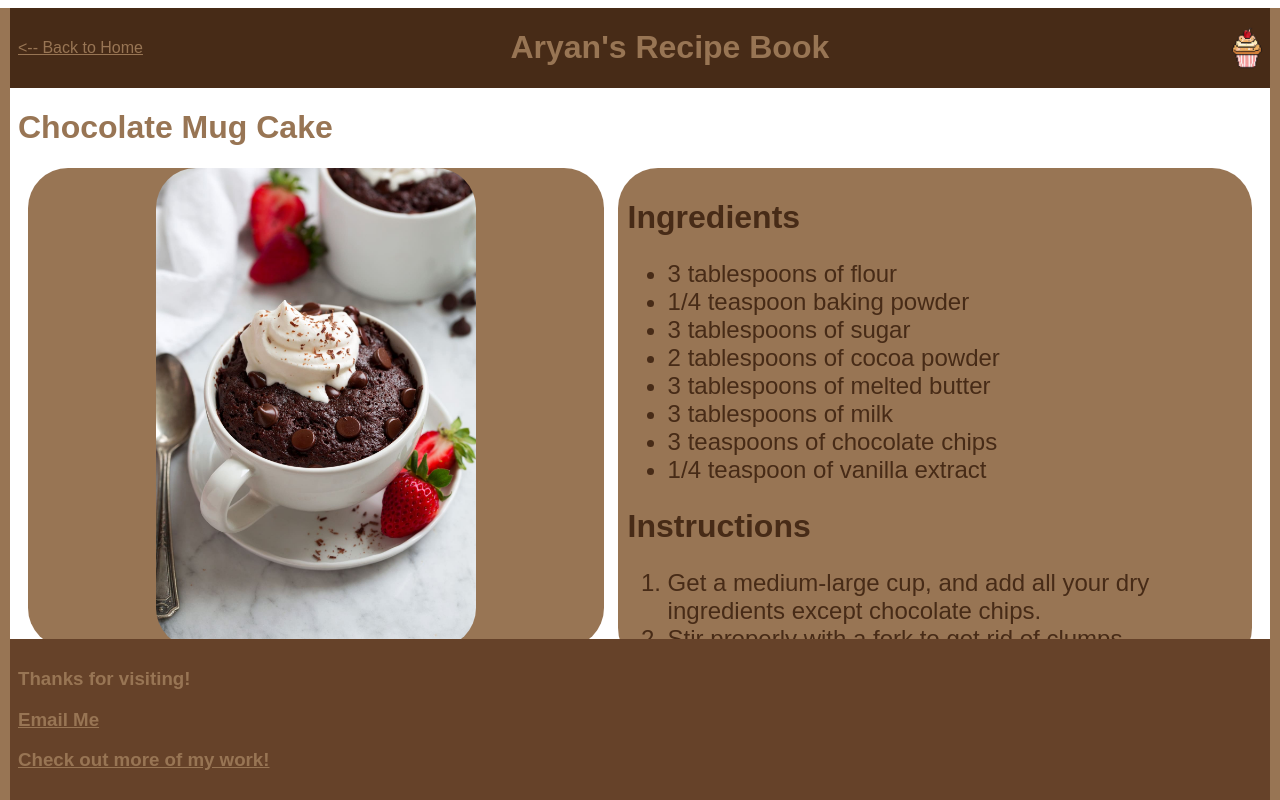
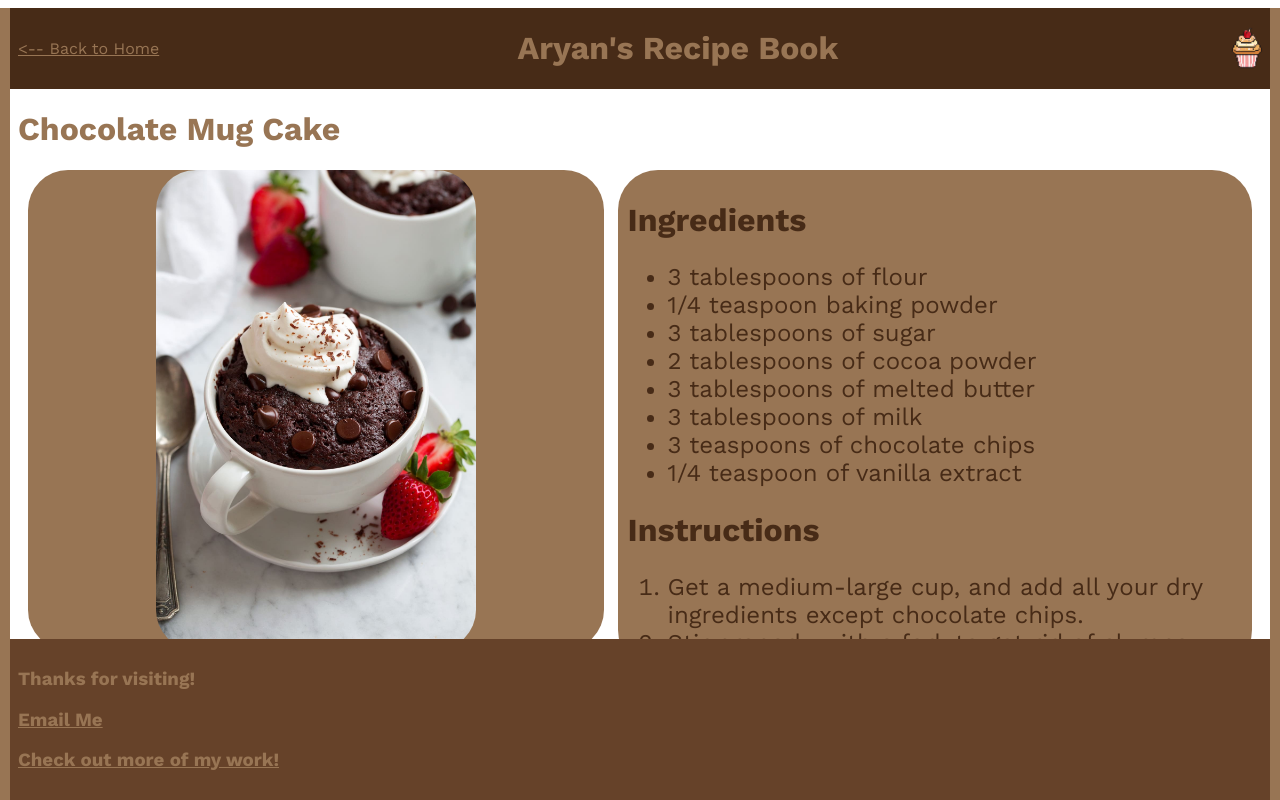
Before and after one commit to aryanawati/swirlRecipes, a plain HTML site: page cmc.html in a window 1280 px wide. Drawn offline with nearby package versions, Linux system fonts and the light colour scheme.

Commit message:
more minor changes

```diff
--- a/cmc.html
+++ b/cmc.html
@@ -7,6 +7,10 @@
     <title>Aryan's Chocolate Mug Cake Recipe</title>
     <link rel="stylesheet" href="recipestyles.css">
     <link rel="icon" type="image/x-icon" href="favicon.png">
+
+    <link rel="preconnect" href="https://fonts.googleapis.com">
+    <link rel="preconnect" href="https://fonts.gstatic.com" crossorigin>
+    <link href="https://fonts.googleapis.com/css2?family=Work+Sans:ital,wght@0,100..900;1,100..900&display=swap" rel="stylesheet">
   </head>
   <body>
     <div class="borders" style="right: 0;"></div>
```
Also changed, not shown: hc.html (+4 -0 lines), pbj.html (+4 -0 lines).
